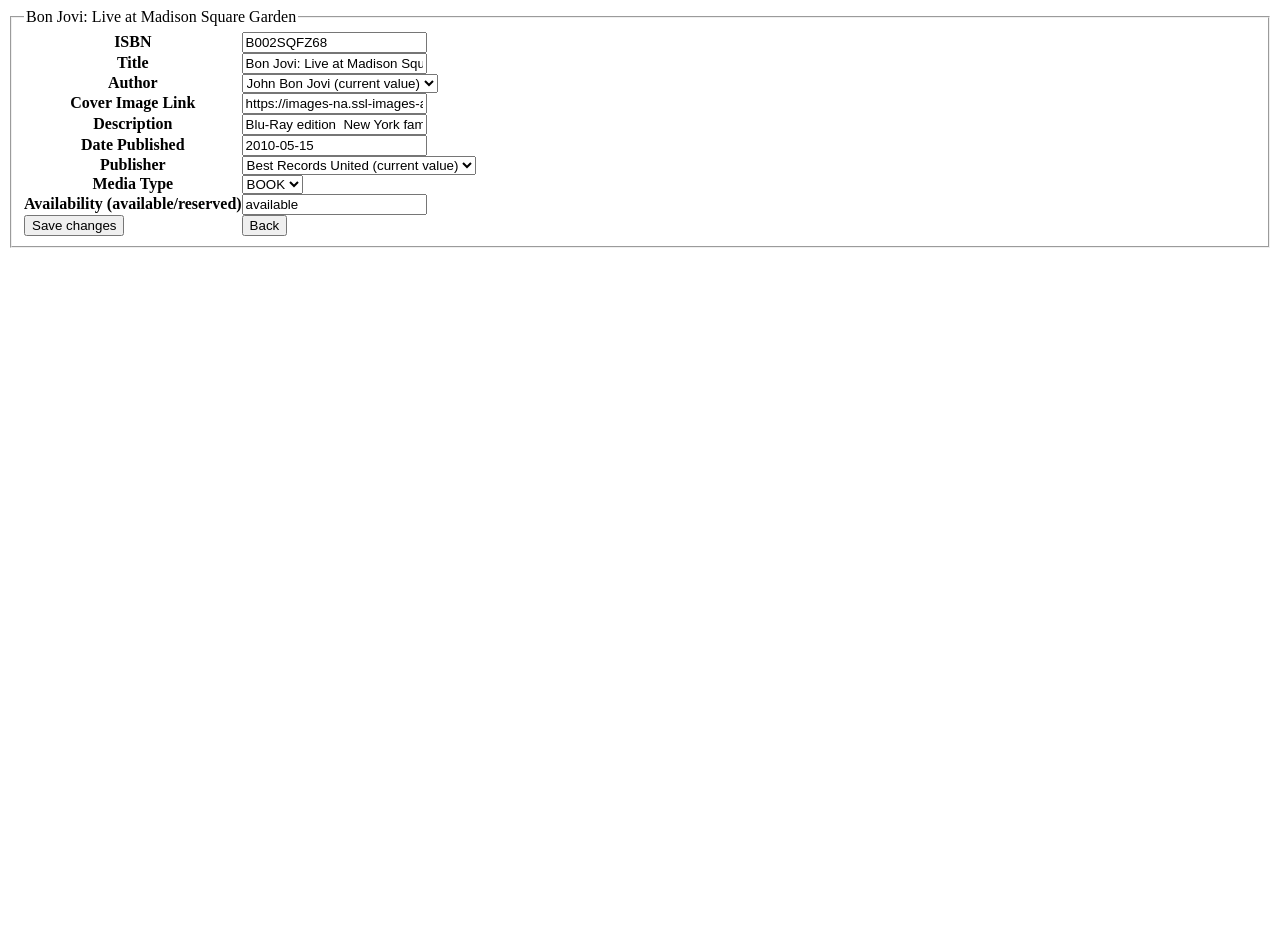
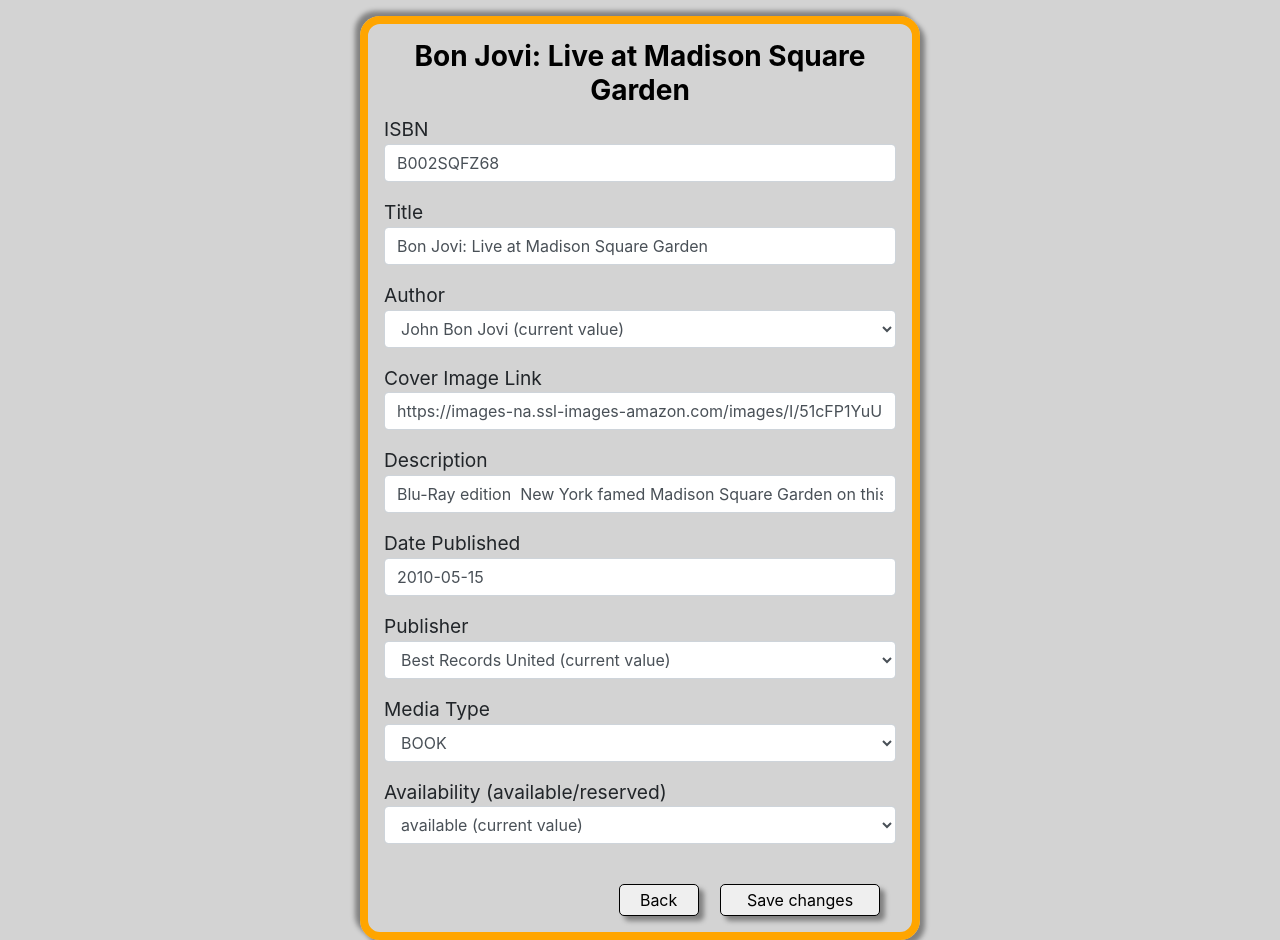
Before and after one commit to aliravn/CF-CR11-Valeria, a PHP site: page /p_update.php?id=4 in a window 1280 px wide. Before the commit the page ends 248 px from the top, so only its background shows below. Run offline with PHP 8.4, Linux system fonts and the light colour scheme; data comes from the database, SQL or seed files in the repository; a stand-in replaces the project's code that opens the database connection.

Commit message:
add selector to availability field

```diff
--- a/css/style.css
+++ b/css/style.css
@@ -81,7 +81,7 @@ table {
 
 .delete-page {
 	width: 30rem;
-	height: 5rem;
+	height: 10rem;
 	margin: 0 auto;
 	margin-top: 10vw;
 	font-size: 1.2rem;
@@ -202,3 +202,39 @@ header > img {
 .create-page .back-button {
 		width: 5rem;
 }
+
+.update-page {
+	width: 35rem;
+	margin: 0 auto;
+	margin-top: 1rem;
+	font-size: 1.2rem;
+	padding: 1rem;
+	border-radius: 20px;
+	border: .5rem solid orange;
+	box-shadow: 5px 5px 5px grey, -5px -5px 5px grey;
+}
+
+.update-page > h3 {
+	color: #000000;
+	font-weight: bold;
+	text-align: center;
+}
+
+.update-button-container {
+	text-align: right;
+}
+
+.update-page button {
+	width: 10rem;
+	height: 2rem;
+	border-radius: 5px;
+	margin: 1.5rem 1rem 0 0;
+	font-size: 1rem;
+	border: 1px solid black;
+	box-shadow: 5px 5px 5px grey;
+	cursor: pointer;
+}
+
+.update-page .back-button {
+	width: 5rem;
+}
--- a/p_update.php
+++ b/p_update.php
@@ -38,29 +38,28 @@ if ($_GET['id']) {
 <html>
 <head>
 	<title>Edit/Update media</title>
+	<link rel="stylesheet" href="https://stackpath.bootstrapcdn.com/bootstrap/4.3.1/css/bootstrap.min.css" integrity="sha384-ggOyR0iXCbMQv3Xipma34MD+dH/1fQ784/j6cY/iJTQUOhcWr7x9JvoRxT2MZw1T" crossorigin="anonymous">
+	<link rel="stylesheet" type="text/css" href="css/style.css">
 </head>
 
+
 <body>
-	<fieldset>
-		<legend><?php echo $data['title'];?></legend>
+	<div class="update-page">
+		<h3><?php echo $data['title'];?></h3>
 		<form action="a_update.php"  method="post">
-			<table  cellspacing="0" cellpadding= "0">
-				<tr>
-					<td><input type ="hidden" name= "media_lib_ID" value= "<?php echo $data['media_lib_ID'] ?>" /></td>
-				</tr>
-				<tr>
-					<th>ISBN</th>
-					<td><input type= "text" name= "isbn_code" value= "<?php echo $data['isbn_code']?>" /></td>
-				</tr>
-				<tr>
-					<th>Title</th>
-					<td><input type="text"  name="title" value="<?php echo $data['title'] ?>" /></td>
-				</tr>
+			<input type ="hidden" name= "media_lib_ID" value= "<?php echo $data['media_lib_ID'] ?>" />
+			<div class="form-group">
+				<span>ISBN</span>
+				<input class="form-control" type= "text" name= "isbn_code" value= "<?php echo $data['isbn_code']?>" />
+			</div>
+			<div class="form-group">
+				<span>Title</span>
+				<input class="form-control" type="text"  name="title" value="<?php echo $data['title'] ?>" />
+			</div>
 
-				<tr>
-					<th>Author</th>
-					<td>
-						<select name="fk_author">
+			<div class="form-group">
+			<span>Author</span>
+				<select class="form-control" name="fk_author">
 					<?php foreach($author_list as $author_ID=>$author_name) {
 					if($data['fk_author']==$author_ID) {
 						echo "<option value=$author_ID selected>$author_name (current value)</option>";
@@ -70,25 +69,22 @@ if ($_GET['id']) {
 					}
 					?>
 				</select>
-					</td>
-				</tr>
-
-				<tr>
-					<th>Cover Image Link</th>
-					<td><input type="url" name="cover_image" value= "<?php echo $data['cover_image'] ?>" /></td>
-				</tr>
-				<tr>
-					<th>Description</th>
-					<td><input type ="text" name= "short_description" value= "<?php echo $data['short_description'] ?>" /></td>
-				</tr>
-				<tr>
-					<th>Date Published</th>
-					<td><input type ="text" name= "publish_date" value= "<?php echo $data['publish_date'] ?>" /></td>
-				</tr>
-				<tr>
-					<th>Publisher</th>
-					<td>
-						<select name="fk_publisher">
+			</div>
+			<div class="form-group">
+				<span>Cover Image Link</span>
+				<input class="form-control" type="url" name="cover_image" value= "<?php echo $data['cover_image'] ?>" />
+			</div>
+			<div class="form-group">
+				<span>Description</span>
+				<input class="form-control" type ="text" name= "short_description" value= "<?php echo $data['short_description'] ?>" />
+			</div>
+			<div class="form-group">
+				<span>Date Published</span>
+				<input class="form-control" type ="text" name= "publish_date" value= "<?php echo $data['publish_date'] ?>" />
+			</div>
+			<div class="form-group">
+				<span>Publisher</span>
+				<select class="form-control" name="fk_publisher">
 					<?php foreach($publisher_list as $publisher_ID=>$publisher_name) {
 						if ($data['fk_publisher']==$publisher_ID) {
 							echo "<option value=$publisher_ID selected>$publisher_name (current value)</option>";
@@ -98,30 +94,35 @@ if ($_GET['id']) {
 					}
 					?>
 				</select>
-					</td>
-				</tr>
-				<tr>
-					<th>Media Type</th>
-					<td>
-						<select name= "media_type">
+			</div>
+			<div class="form-group">
+				<span>Media Type</span>
+				<select class="form-control" name= "media_type">
 					<option value="book">BOOK</option>
 					<option value="cd">CD</option>
 					<option value="dvd">DVD</option>
 				</select>
-					</td>
-				</tr>
-				<tr>
-					<th>Availability (available/reserved)</th>
-					<td><input type ="text" name= "media_status" value= "<?php echo $data['media_status'] ?>" /></td>
-				</tr>
-				<tr>
-					<td><button  type= "submit">Save changes</button></td>
-					<td><a  href= "index.php"><button type="button">Back</button></a></td>
-				</tr>
-			</table>
+			</div>
+			<div class="form-group">
+				<span>Availability (available/reserved)</span>
+				<select class="form-control" name="media_status">
+					<?php
+					echo "<option value=".$data['media_status']." selected>".$data['media_status']." (current value)</option>";
+					if ($data['media_status']=='available') {
+						echo "<option value='reserved'>reserved</option>";
+					} else {
+						echo "<option value='available'>available</option>";
+					}
+					?>
+				</select>
+			</div>
+
+			<div class="update-button-container">
+				<a href= "index.php"><button class = "back-button" type="button">Back</button></a>
+				<button  type= "submit">Save changes</button>
+			</div>
 		</form>
-	</fieldset>
-
+	</div>
 </body>
 </html>
 
```
Lines whose indentation alone changed are shown as unchanged.
